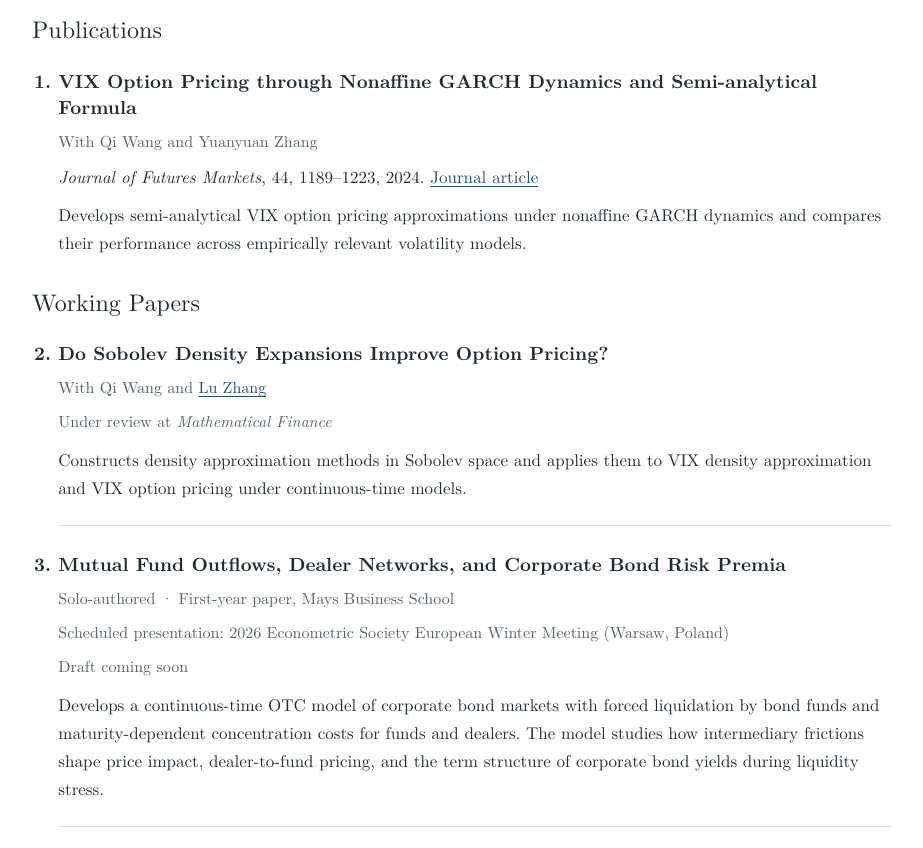
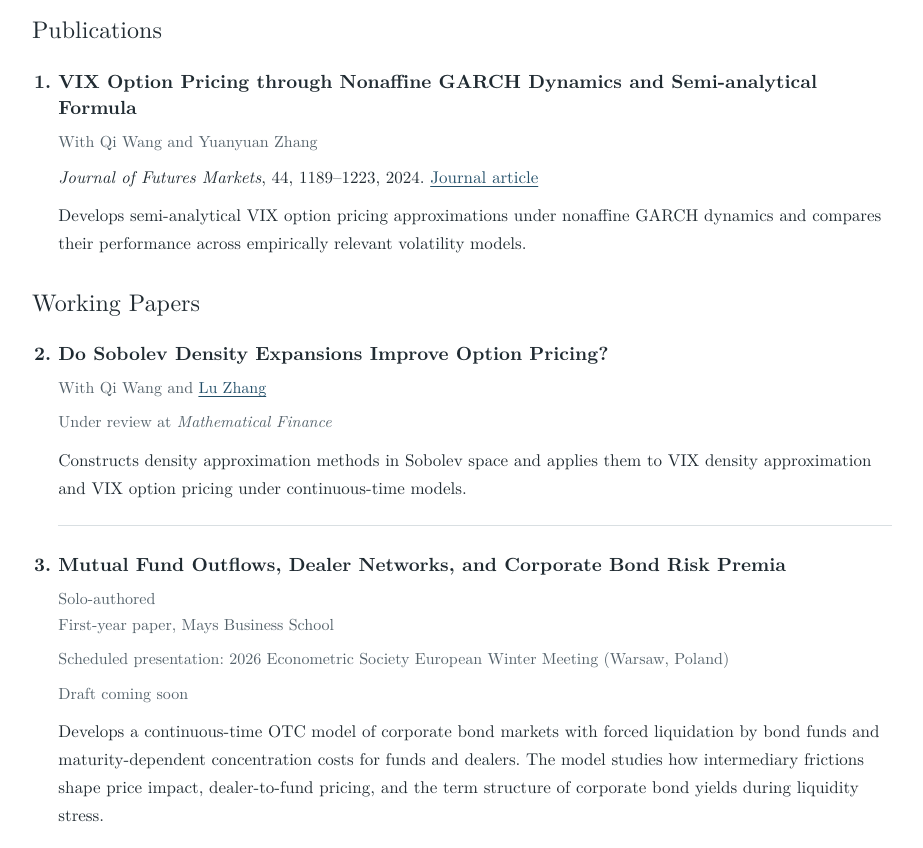
Before and after one commit to jtliu99/jtliu99.github.io, a plain HTML site: page research.html in a window 1280 px wide. Shown: the part 231-1079 px from the top of the page, without its empty margins (178-1101 px from the left). Drawn offline with Linux system fonts and the light colour scheme.

Commit message:
Put first-year paper details on a separate line

```diff
--- a/research.html
+++ b/research.html
@@ -48,7 +48,8 @@
       </article></li>
       <li class="paper"><article>
         <h3>Mutual Fund Outflows, Dealer Networks, and Corporate Bond Risk Premia</h3>
-        <p class="byline">Solo-authored · First-year paper, Mays Business School</p>
+        <p class="byline">Solo-authored<br>
+          First-year paper, Mays Business School</p>
         <p class="status">Scheduled presentation: 2026 Econometric Society European Winter Meeting (Warsaw, Poland)</p>
         <p class="status">Draft coming soon</p>
         <p class="abstract">Develops a continuous-time OTC model of corporate bond markets with forced liquidation by bond funds and maturity-dependent concentration costs for funds and dealers. The model studies how intermediary frictions shape price impact, dealer-to-fund pricing, and the term structure of corporate bond yields during liquidity stress.</p>
```
